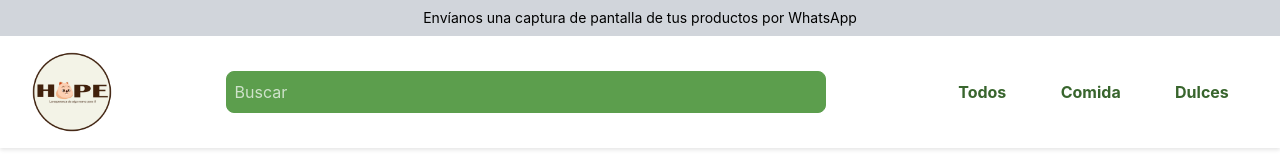
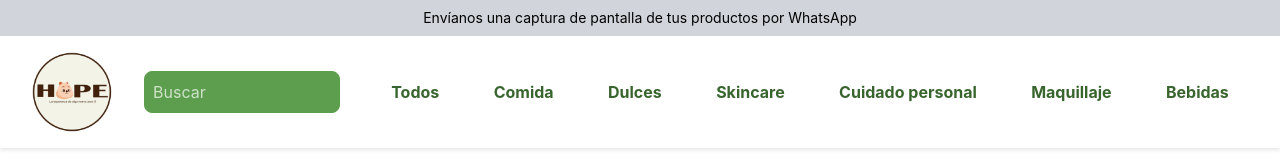
Before and after one commit to EduardoAjuchan/CatalogoHope, a React (Vite) app: page /producto/1 in a window 1280 px wide. Shown: the top 164 px of the page. Built offline with nearby package versions, Linux system fonts and the light colour scheme.

Commit message:
update new products

```diff
--- a/src/data.js
+++ b/src/data.js
@@ -4,7 +4,7 @@ export const productos = [
     id: 1,
     nombre: "Alfajores de fresa",
     categoria: "Comida",
-    precio: 150.0,
+    precio: 48.0,
     descripcion: "Deliciosos alfajores coreanos de fresa con relleno de crema.",
     imagen: "https://i.imgur.com/Rj4WjDF.jpeg", // Ruta desde public
   },
@@ -20,8 +20,8 @@ export const productos = [
     id: 3,
     nombre: "Bolitas de chocolate",
     categoria: "Comida",
-    precio: 300.0,
-    descripcion: "Dolitas de nuez cubiertas de chocolate",
+    precio: 18.0,
+    descripcion: "Bolitas de nuez cubiertas de chocolate",
     imagen: "https://i.imgur.com/JfwFJ8j.jpeg", // Ruta desde public
   },
   {
@@ -36,7 +36,7 @@ export const productos = [
     id: 5,
     nombre: "Dulces de uva",
     categoria: "Dulces",
-    precio: 350.0,
+    precio: 35.0,
     descripcion: "Dulces coreanos con sabor a uva",
     imagen: "https://i.imgur.com/xPyuWBA.jpeg", // Ruta desde public
   },
@@ -44,7 +44,7 @@ export const productos = [
     id: 6,
     nombre: "Galletas de fresa",
     categoria: "Comida",
-    precio: 350.0,
+    precio: 27.0,
     descripcion: "Galletas coreanas con sabor a fresa",
     imagen: "https://i.imgur.com/dIZ69Ig.jpeg", // Ruta desde public
   },
@@ -52,7 +52,7 @@ export const productos = [
     id: 7,
     nombre: "Galletas con chispas de chocolate",
     categoria: "Comida",
-    precio: 350.0,
+    precio: 31.0,
     descripcion: "Galletas coreanas con chispas de chocolate",
     imagen: "https://i.imgur.com/fWFPAzu.jpeg", // Ruta desde public
   },
@@ -60,7 +60,7 @@ export const productos = [
     id: 8,
     nombre: "Honguitos de chocolate",
     categoria: "Comida",
-    precio: 350.0,
+    precio: 18.0,
     descripcion: "Honguitos de chocolate coreanos",
     imagen: "https://i.imgur.com/05P7F21.jpeg", // Ruta desde public
   },
@@ -68,7 +68,7 @@ export const productos = [
     id: 9,
     nombre: "Caramelos de menta",
     categoria: "Dulces",
-    precio: 350.0,
+    precio: 35.0,
     descripcion: "Caramelos coreanos de menta",
     imagen: "https://i.imgur.com/LhjiXz1.jpeg", // Ruta desde public
   },
@@ -76,7 +76,7 @@ export const productos = [
     id: 10,
     nombre: "Mini galletas de chocolate",
     categoria: "Comida",
-    precio: 350.0,
+    precio: 20.0,
     descripcion: "Mini galletas coreanas rellenas de chocolate",
     imagen: "https://i.imgur.com/xLqYDg2.jpeg", // Ruta desde public
   },
@@ -84,105 +84,247 @@ export const productos = [
     id: 11,
     nombre: "Sopa ramen paldo de mariscos (picante)",
     categoria: "Comida",
-    precio: 350.0,
+    precio: 26.0,
     descripcion: "Sopa ramen coreana en tazón de mariscos picante",
     imagen: "https://i.imgur.com/t1wF0yb.jpeg", // Ruta desde public
   },
+
   {
     id: 12,
-    nombre: "Pastelitos de pez",
-    categoria: "Comida",
-    precio: 350.0,
-    descripcion: "Pastelitos coreanos de pez con relleno de chocolate",
-    imagen: "https://i.imgur.com/NT3JefJ.jpeg", // Ruta desde public
-  },
-  {
-    id: 13,
     nombre: "Dulces coreanos de leche",
     categoria: "Dulces",
-    precio: 350.0,
+    precio: 48.0,
     descripcion: "Deliciosos dulces coreanos de leche",
     imagen: "https://i.imgur.com/mObWeMg.jpeg", // Ruta desde public
   },
   {
-    id: 14,
+    id: 13,
     nombre: "Dulces coreanos de fresa",
     categoria: "Dulces",
-    precio: 350.0,
+    precio: 48.0,
     descripcion: "Deliciosos dulces coreanos de fresa",
     imagen: "https://i.imgur.com/Cqv3ihq.jpeg", // Ruta desde public
   },
   {
-    id: 15,
+    id: 14,
     nombre: "Cheetos coreanos de especias picantes",
     categoria: "Comida",
-    precio: 350.0,
+    precio: 27.0,
     descripcion: "Cheetos coreanos con sabor a especias picantes y queso",
     imagen: "https://i.imgur.com/tSjsDKh.jpeg", // Ruta desde public
   },
   {
-    id: 16,
+    id: 15,
     nombre: "Cheetos coreanos de barbacoa",
     categoria: "Comida",
-    precio: 350.0,
+    precio: 27.0,
     descripcion: "Deliciosos Cheetos coreanos de barbacoa y queso",
     imagen: "https://i.imgur.com/B0ebLcD.jpeg", // Ruta desde public
   },
   {
-    id: 17,
+    id: 16,
     nombre: "Sopa ramen paldo de verduras (picante)",
     categoria: "Comida",
-    precio: 350.0,
+    precio: 26.0,
     descripcion: "Deliciosa sopa ramen coreana en tazón de verduras picante",
     imagen: "https://i.imgur.com/9fgJ9al.jpeg", // Ruta desde public
   },
   {
-    id: 18,
+    id: 17,
     nombre: "Sopa ramen paldo de res (picante)",
     categoria: "Comida",
-    precio: 350.0,
+    precio: 26.0,
     descripcion: "Deliciosa sopa ramen coreana en tazón de res picante",
     imagen: "https://i.imgur.com/l3hz53C.jpeg", // Ruta desde public
   },
+
+  {
+    id: 18,
+    nombre: "Pocky Pepero (variedad de sabores)",
+    categoria: "Comida",
+    precio: 24.0,
+    descripcion: "Deliciosos palitos de galleta coreanos con variedad de sabores, Fresa, chocolate, almendra, crunchy",
+    imagen: "https://i.imgur.com/PAAFUbn.jpeg", // Ruta desde public
+  },
+
   {
     id: 19,
-    nombre: "Snack coreano de camote",
+    nombre: "Sopa ramen de res y verduras (tazón)",
     categoria: "Comida",
-    precio: 350.0,
-    descripcion: "Delicioso snack coreano de camote",
-    imagen: "https://i.imgur.com/8i4nSsN.jpeg", // Ruta desde public
+    precio: 20.0,
+    descripcion: "Deliciosa sopa ramen coreana en tazón de res y verduras",
+    imagen: "https://i.imgur.com/Xf7X23Q.jpeg", // Ruta desde public
   },
   {
     id: 20,
-    nombre: "Pocky Pepero (variedad de sabores)",
-    categoria: "Comida",
-    precio: 350.0,
-    descripcion: "Deliciosos palitos de galleta coreanos con variedad de sabores, Fresa, chocolate, almendra, crunchy",
-    imagen: "https://i.imgur.com/PAAFUbn.jpeg", // Ruta desde public
+    nombre: "Crema de arroz",
+    categoria: "Skincare",
+    precio: 35.0,
+    descripcion: "Crema de arroz para el rostro",
+    imagen: "https://i.imgur.com/ES9GLdI.jpeg", // Ruta desde public
   },
   {
     id: 21,
-    nombre: "Sopa ramen de res (tazón)",
-    categoria: "Comida",
-    precio: 350.0,
-    descripcion: "Deliciosa sopa ramen coreana en tazón de res",
-    imagen: "https://i.imgur.com/zHC8955.jpeg", // Ruta desde public
+    nombre: "Crema depiladora (aroma a rosas)",
+    categoria: "Cuidado personal",
+    precio: 25.0,
+    descripcion: "Crema depiladora, suave y no causa irritación, especialmente diseñado para pieles delicadas, elimna el vello grueso",
+    imagen: "https://i.imgur.com/ngxXGE2.jpeg", // Ruta desde public
   },
   {
     id: 22,
-    nombre: "Snacks papitas de camote",
-    categoria: "Comida",
-    precio: 350.0,
-    descripcion: "Deliciosos snacks coreanos de papitas de camote",
-    imagen: "https://i.imgur.com/6nZvKtU.jpeg", // Ruta desde public
+    nombre: "Protector Solar CeraVe",
+    categoria: "Skincare",
+    precio: 96.0,
+    descripcion: "Protector solar CeraVe, FPS 50, no deja sensación grasosa, protege de los rayos UVA y UVB",
+    imagen: "https://i.imgur.com/EbvxQ4h.jpeg", // Ruta desde public
   },
   {
     id: 23,
-    nombre: "Sopa ramen de res y verduras (tazón)",
-    categoria: "Comida",
-    precio: 350.0,
-    descripcion: "Deliciosa sopa ramen coreana en tazón de res y verduras",
-    imagen: "https://i.imgur.com/Xf7X23Q.jpeg", // Ruta desde public
+    nombre: "Espuma limpiadora BioLand",
+    categoria: "Skincare",
+    precio: 70.0,
+    descripcion: "Espuma limpiadora BioLand, limpia y purifica la piel, elimina impurezas y maquillaje",
+    imagen: "https://i.imgur.com/gjglMmm.jpeg", // Ruta desde public
+  },
+  {
+    id: 24,
+    nombre: "Exfoliante corporal Luckylily",
+    categoria: "Cuidado personal",
+    precio: 20.0,
+    descripcion: "Exfoliante corporal Luckylily, elimina células muertas, suaviza y humecta la piel, de nuez y sal marina",
+    imagen: "https://i.imgur.com/L26LHNM.jpeg", // Ruta desde public
+  },
+  {
+    id: 25,
+    nombre: "Crema de manos",
+    categoria: "Cuidado personal",
+    precio: 15.0,
+    descripcion: "Crema de manos, hidrata y suaviza la piel, aroma a lavanda y aloe vera",
+    imagen: "https://i.imgur.com/XwT7btc.jpeg", // Ruta desde public
+  },
+  {
+    id: 26,
+    nombre: "Agua micelar 5 en 1",
+    categoria: "Skincare",
+    precio: 44.0,
+    descripcion: "Agua micelar, limpia y desmaquilla la piel, no necesita enjuague, para todo tipo de piel",
+    imagen: "https://i.imgur.com/iWHaDGL.jpeg", // Ruta desde public
+  },
+  {
+    id: 27,
+    nombre: "Corrector 3 en 1",
+    categoria: "Maquillaje",
+    precio: 20.0,
+    descripcion: "Corrector 3 en 1, cubre imperfecciones, ojeras y manchas, no deja sensación grasosa",
+    imagen: "https://i.imgur.com/Gbzmfsx.jpeg", // Ruta desde public
+  },
+  {
+    id: 28,
+    nombre: "Paleta de sombras 12 colores",
+    categoria: "Maquillaje",
+    precio: 25.0,
+    descripcion: "Paleta de sombras 12 colores, tonos mate y brillantes, larga duración, no se corre",
+    imagen: "https://i.imgur.com/1teGnHa.jpeg", // Ruta desde public
+  },
+  {
+    id: 29,
+    nombre: "Desodorante y antitranspirante Degree",
+    categoria: "Cuidado personal",
+    precio: 35.0,
+    descripcion: "Desodorante y antitranspirante Degree, aroma a leche y avena, protección por 48 horas",
+    imagen: "https://i.imgur.com/GZm4QG1.jpeg", // Ruta desde public
+  },
+  {
+    id: 30,
+    nombre: "Balsamos labiales Vaseline",
+    categoria: "Maquillaje",
+    precio: 15.0,
+    descripcion: "Balsamos labiales Vaseline, hidrata y protege los labios, varios sabores",
+    imagen: "https://i.imgur.com/NAOEkrE.jpeg", // Ruta desde public
+  },
+  {
+    id: 31,
+    nombre: "Gel hidratante Vitamina C PONDS",
+    categoria: "Skincare",
+    precio: 60.0,
+    descripcion: "Gel hidratante Vitamina C PONDS, hidrata y suaviza la piel, protege de los rayos UV y combate las manchas de la piel",
+    imagen: "https://i.imgur.com/7oFeruR.jpeg", // Ruta desde public
+  },
+  {
+    id: 32,
+    nombre: "Gel hidratante de Sandía PONDS",
+    categoria: "Skincare",
+    precio: 60.0,
+    descripcion: "Gel hidratante de Sandía PONDS, hidrata y suaviza la piel, tonifica y refresca la piel",
+    imagen: "https://i.imgur.com/mT7Tw2t.jpeg", // Ruta desde public
+  },
+  {
+    id: 33,
+    nombre: "Gel limpiador vitamina C PONDS",
+    categoria: "Skincare",
+    precio: 70.0,
+    descripcion: "Gel limpiador vitamina C PONDS, limpia y purifica la piel, elimina impurezas e hidrata la piel",
+    imagen: "https://i.imgur.com/1MReSaX.jpeg", // Ruta desde public
+  },
+  {
+    id: 34,
+    nombre: "Kit PONDS VITAMINA C",
+    categoria: "Skincare",
+    precio: 150.0,
+    descripcion: "Kit PONDS VITAMINA C, incluye gel limpiador y gel hidratante, hidrata y suaviza la piel, protege de los rayos UV y combate las manchas de la piel",
+    imagen: "https://i.imgur.com/ZsjhSLr.jpeg", // Ruta desde public
+  },
+  {
+    id: 35,
+    nombre: "Gel hidratante aloevera PONDS",
+    categoria: "Skincare",
+    precio: 60.0,
+    descripcion: "Gel limpiador de Aloe Vera PONDS, limpia y purifica la piel, elimina impurezas e hidrata la piel",
+    imagen: "https://i.imgur.com/XAkEh7i.jpeg", // Ruta desde public
+  },
+  {
+    id: 37,
+    nombre: "Bebida coreana de aloevera",
+    categoria: "Bebidas",
+    precio: 12.0,
+    descripcion: "Bebida coreana de aloevera, hidrata y refresca",
+    imagen: "https://i.imgur.com/7SvELPe.jpeg", // Ruta desde public
+  },
+  {
+    id: 37,
+    nombre: "Bebida coreana en bolsa citricos",
+    categoria: "Bebidas",
+    precio: 14.0,
+    descripcion: "Bebida coreana en bolsa sabor a citricos (Mandarina, Naranja y naranja verde)",
+    imagen: "https://i.imgur.com/q5XEGuE.jpeg", // Ruta desde public
+
+},
+  {
+    id: 38,
+    nombre: "Bebida coreana en botella (diferentes sabores)",
+    categoria: "Bebidas",
+    precio: 16.0,
+    descripcion: "Bebida coreana en botella de diferentes sabores (Mango, durazno y naranja)",
+    imagen: "https://i.imgur.com/4x49CHh.jpeg", // Ruta desde public
+  },
+  {
+    id: 39,
+    nombre: "Bebida coreana uva y coco (cocopalm)",
+    categoria: "Bebidas",
+    precio: 12.0,
+    descripcion: "Bebida coreana sabor a uva y coco",
+    imagen: "https://i.imgur.com/23L8kX5.jpeg", // Ruta desde public
+  },
+  {
+    id: 40,
+    nombre: "Bebida coreana coco, yogurt y durazno (cocopalm)",
+    categoria: "Bebidas",
+    precio: 10.0,
+    descripcion: "Bebida coreana sabor a coco, yogurt y durazno",
+    imagen: "https://i.imgur.com/MvItaxD.jpeg", // Ruta desde public
   },
 
+
+
 ];
```
